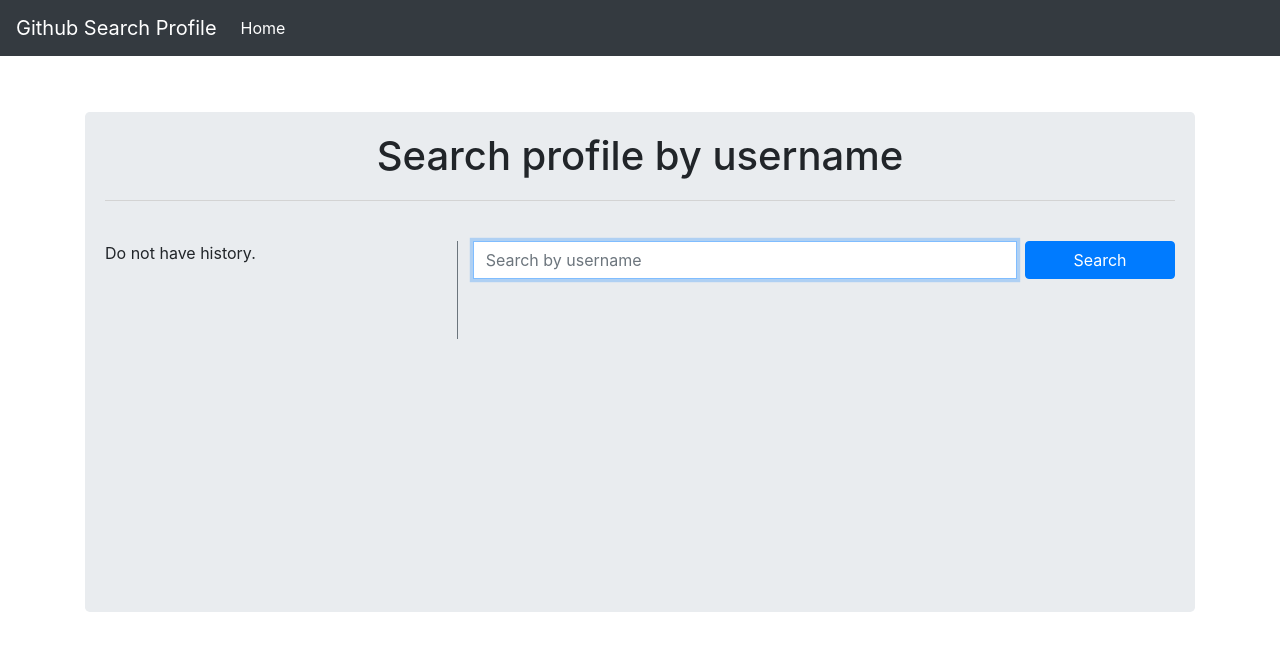
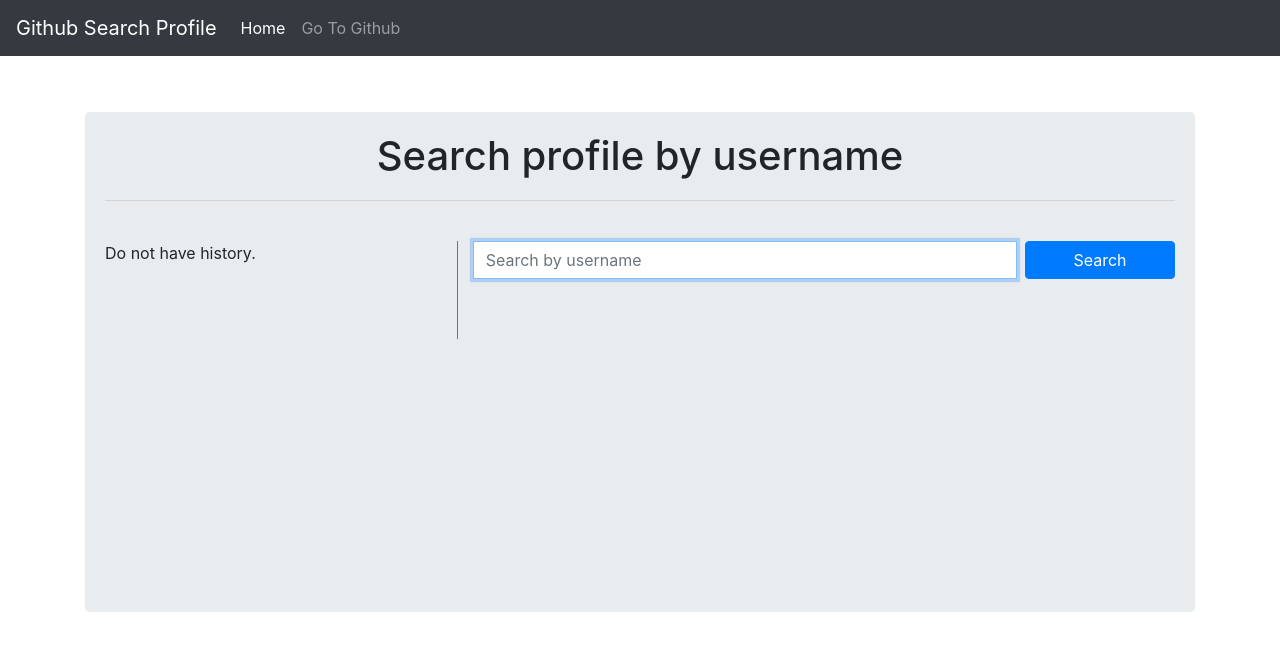
Before and after one commit to Tusharbalar/Github-search-profile, an Angular app: page /search in a window 1280 px wide. Shown: the top 650 px of the page. Built offline with nearby package versions, Linux system fonts and the light colour scheme.

Commit message:
Added Firebase

```diff
--- a/package.json
+++ b/package.json
@@ -15,11 +15,13 @@
     "@angular/common": "~8.2.4",
     "@angular/compiler": "~8.2.4",
     "@angular/core": "~8.2.4",
+    "@angular/fire": "^6.0.2",
     "@angular/forms": "~8.2.4",
     "@angular/platform-browser": "~8.2.4",
     "@angular/platform-browser-dynamic": "~8.2.4",
     "@angular/router": "~8.2.4",
     "bootstrap": "^4.5.0",
+    "firebase": "^7.15.5",
     "jquery": "^3.5.1",
     "rxjs": "~6.4.0",
     "tslib": "^1.10.0",
--- a/src/app/components/search/search.component.ts
+++ b/src/app/components/search/search.component.ts
@@ -7,9 +7,9 @@ import { Component } from '@angular/core';
 })
 export class SearchComponent {
 
-  private users: Array<any> = [];
-  private repos: Array<any> = [];
-  private selectedUser: any;
+  users: Array<any> = [];
+  repos: Array<any> = [];
+  selectedUser: any;
 
   setUserInfo(e: any) {
     if (e) {
--- a/src/app/shared-components/header/header.component.html
+++ b/src/app/shared-components/header/header.component.html
@@ -8,6 +8,9 @@
       <li class="nav-item active">
         <a class="nav-link" [routerLink]="search">Home</a>
       </li>
+      <li class="nav-item">
+        <a href="https://github.com/Tusharbalar/Github-search-profile" target="_blank" class="nav-link">Go To Github</a>
+      </li>
     </ul>
   </div>
 </nav>
```
Also changed, not shown: firebase.json (added), 2 other files (tests, documents, lock files or other folders).
